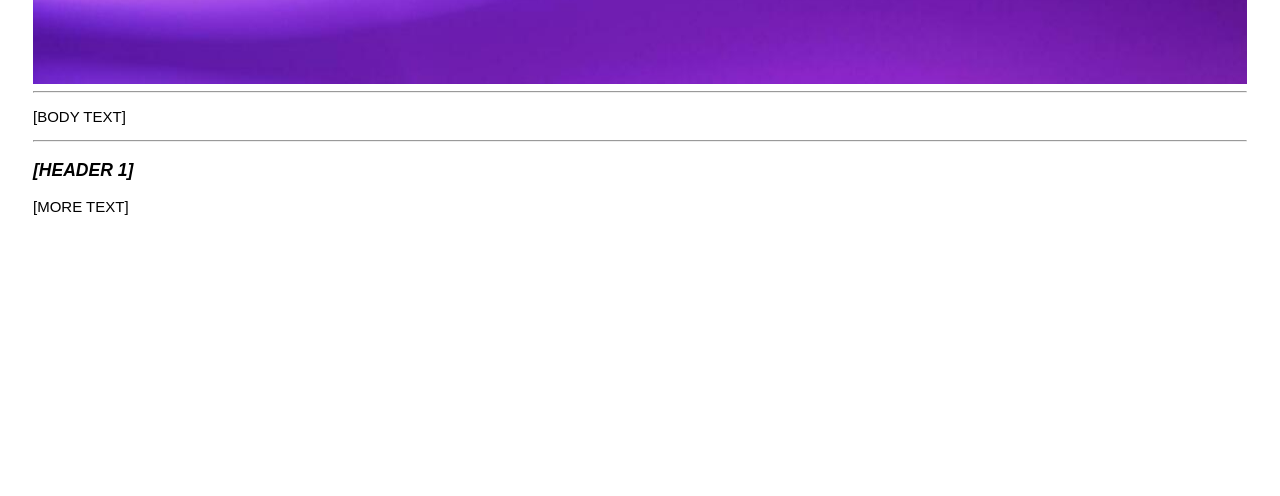
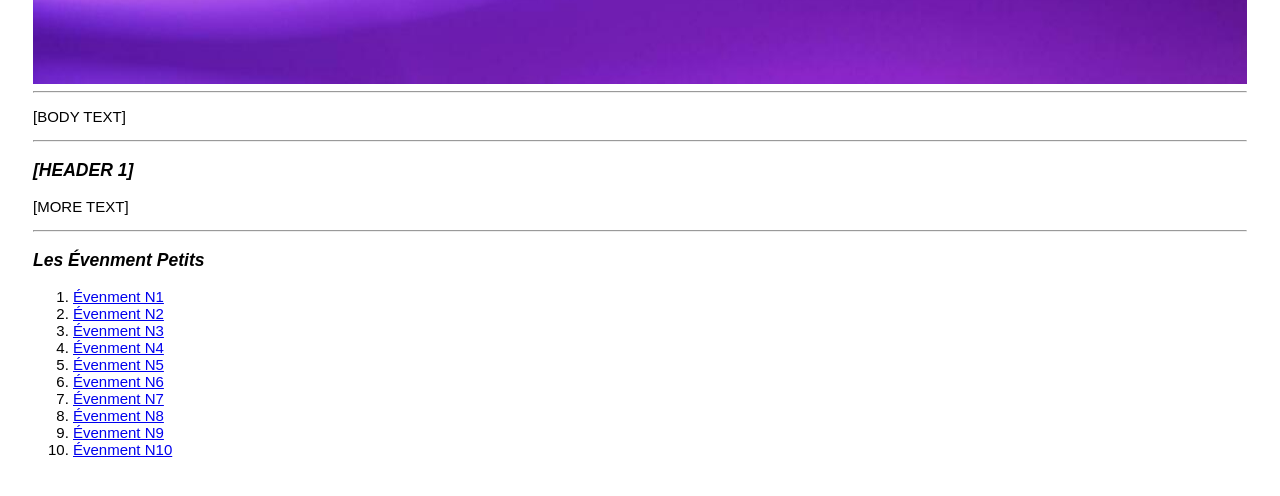
Before and after one commit to Lettice601/school-site-gr8-history, a plain HTML site: page partc/directory.html in a window 1280 px wide. Shown: the part 448-944 px from the top of the page. Before the commit the page ends 800 px from the top, so only its background shows below. Drawn offline with Linux system fonts and the light colour scheme.

Commit message:
Update index and partc

```diff
--- a/partc/directory.html
+++ b/partc/directory.html
@@ -17,5 +17,19 @@
     <hr>
     <h3>[HEADER 1]</h3>
     <p>[MORE TEXT]</p>
+    <hr>
+    <h3>Les &Eacute;venment Petits</h3>
+    <ol>
+      <li><a href="p1.html">&Eacute;venment N1</a></li>
+      <li><a href="p2.html">&Eacute;venment N2</a></li>
+      <li><a href="p3.html">&Eacute;venment N3</a></li>
+      <li><a href="p4.html">&Eacute;venment N4</a></li>
+      <li><a href="p5.html">&Eacute;venment N5</a></li>
+      <li><a href="p6.html">&Eacute;venment N6</a></li>
+      <li><a href="p7.html">&Eacute;venment N7</a></li>
+      <li><a href="p8.html">&Eacute;venment N8</a></li>
+      <li><a href="p9.html">&Eacute;venment N9</a></li>
+      <li><a href="p10.html">&Eacute;venment N10</a></li>
+    </ol>
   </body>
 </html>
```
Also changed, not shown: index.html (+3 -0 lines).
